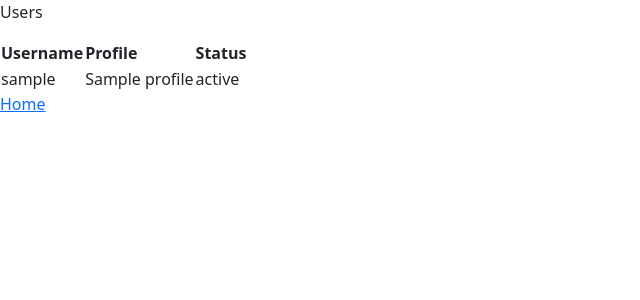
After one commit to MedinaCoco87/ERP-Project, a Flask app: template templates/users.html in a window 1280 px wide. The commit adds this page. Shown: the top 300 px of the page, without its empty margins (0-640 px from the left). Run offline with Flask 2, Linux system fonts and the light colour scheme; the template is opened without the code that fills it: most values are stand-ins (such as "Sample title", 1, 10 or a date in 2020); some libraries are stand-ins or nearby versions.

Commit message:
Add users.html to show all active users in a table

```diff
--- a/app.py
+++ b/app.py
@@ -78,12 +78,8 @@ def logout():
 
 @app.route("/edit_user", methods = ["GET", "POST"])
 @login_required
-def edit_user():
-    if session["profile"] != super_admin:
-        return redirect("change_password.html")
-    if request.method == "GET":
-            return render_template("edit_user.html")
-
+def edit_user(): # Allow super_admin to change other users passwords and profiles
+    pass
 
 
 @app.route("/change_password", methods = ["POST", "GET"])
@@ -167,11 +163,10 @@ def create_user():
 
 
 @app.route ("/users", methods = ["GET"])
+@login_required
 def get_all_users():
     users = db.execute("SELECT * FROM users")
-    if not users:
-        return jsonify({"message": "user not found"}), 400
-    return jsonify(users), 200
+    return render_template("users.html", users=users)
 
 
 
--- /dev/null
+++ b/templates/users.html
@@ -0,0 +1,28 @@
+{% extends "layout.html" %}
+
+{% block title %}
+    Users
+{% endblock %}
+
+{% block body %}
+    <p>Users</p>
+    <table>
+        <thead>
+            <tr>
+                <th>Username</th>
+                <th>Profile</th>
+                <th>Status</th>
+            </tr>
+        </thead>
+        <tbody>
+            {% for user in users %}
+            <tr>
+                <td>{{ user["username"] }}</td>
+                <td>{{ user["profile"] }}</td>
+                <td>{{ user["status"] }}</td>
+            </tr>
+            {% endfor %}
+        </tbody>
+    </table>
+    <a href="/">Home</a>
+{% endblock %}
```
Also changed, not shown: templates/index.html (+11 -3 lines).
